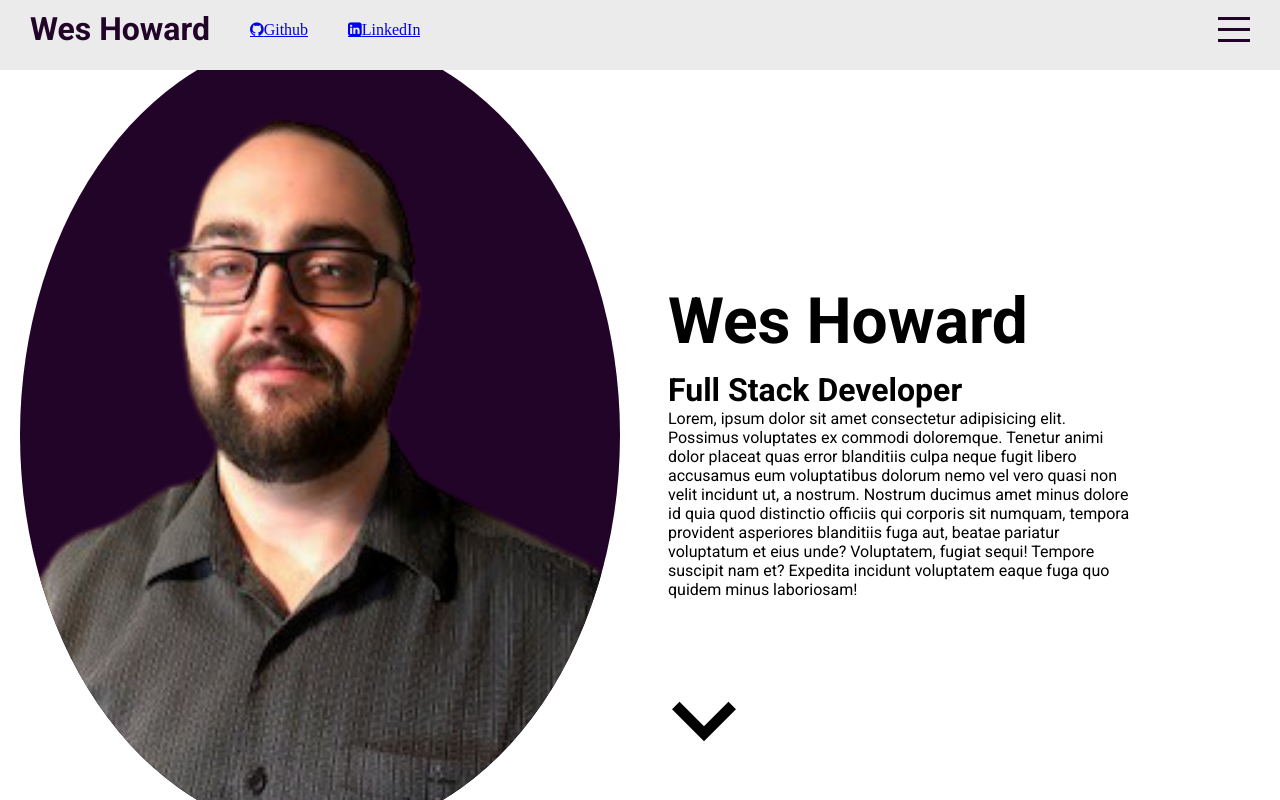
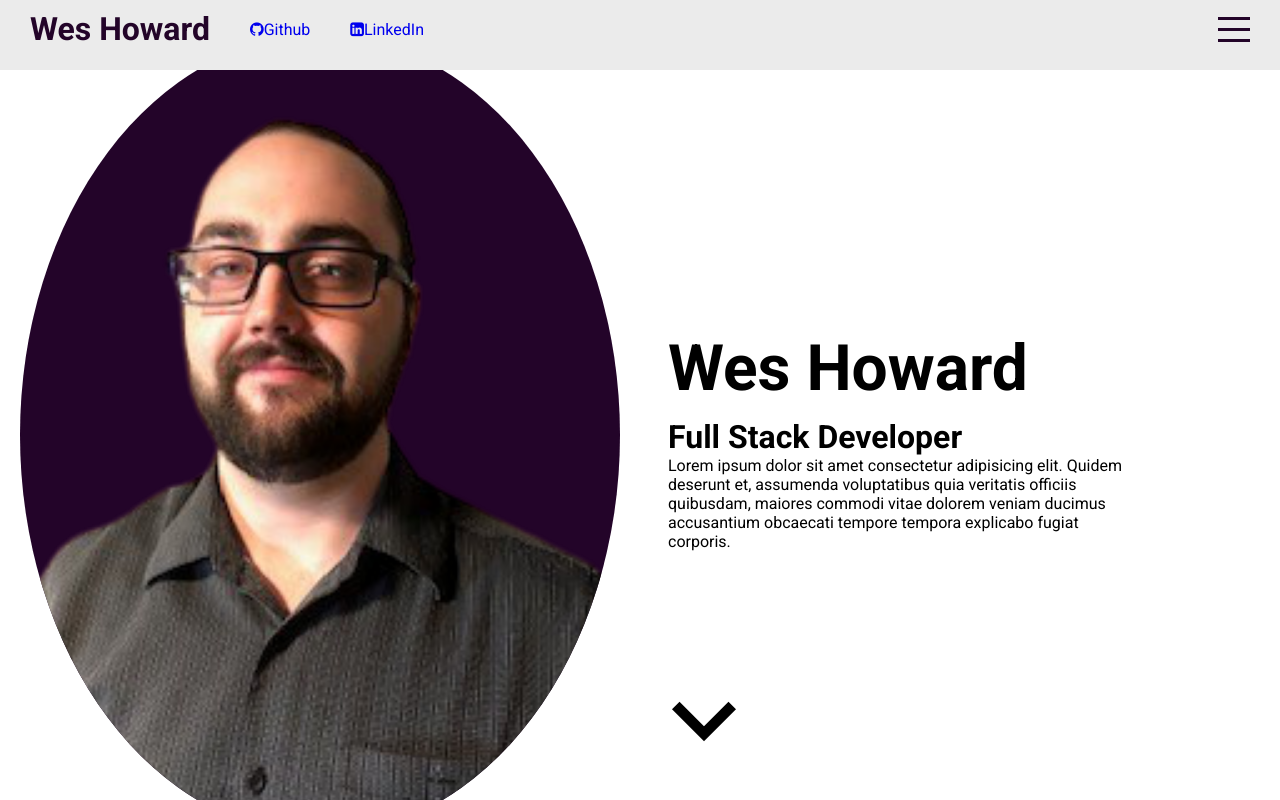
Before and after one commit to BiggRonn/rwhPorty, a React (Create React App) app: page / in a window 1280 px wide. Built offline with nearby package versions, Linux system fonts and the light colour scheme.

Commit message:
added mobile breakpoints

```diff
--- a/src/components/contact/Contact.jsx
+++ b/src/components/contact/Contact.jsx
@@ -20,7 +20,7 @@ export default function Contact() {
                     <input type="text" placeholder="Email" />
                     <textarea placeholder="Message"></textarea>
                     <button type="submit">Send</button>
-                    {message && <span><h1>Thank you for your interest, I will reply ASAP.</h1> You can also message me on LinkedIn, and be sure to check out my Github!</span>}
+                    {message && <span>Thank you for your interest, I will reply ASAP. Please message me on LinkedIn as well!</span>}
                 </form>
             </div>
 
--- a/src/components/contact/contact.scss
+++ b/src/components/contact/contact.scss
@@ -1,18 +1,22 @@
 @import "../../global.scss";
 
-.contact{
+.contact {
     background-color: $accent3;
     display: flex;
 
-    .left{
+    @include mobile {
+        flex-direction: column;
+    }
+
+    .left {
         flex: 1;
         overflow: hidden;
 
-        img{
+        img {
             height: 100%;
         }
     }
-    .right{
+    .right {
         flex: 1;
 
         display: flex;
@@ -20,11 +24,11 @@
         align-items: center;
         justify-content: center;
 
-        h2{
+        h2 {
             font-size: 4rem;
             font-weight: 700;
         }
-        form{
+        form {
             width: 70%;
             height: 70%;
             display: flex;
@@ -32,21 +36,29 @@
             align-items: center;
             justify-content: space-around;
 
-            input{
+            input {
                 width: 50%;
                 height: 30px;
                 font-size: 1rem;
                 border-radius: 5px;
+
+                @include mobile {
+                    width: 90%;
+                }
             }
 
-            textarea{
+            textarea {
                 width: 50%;
                 height: 40%;
                 font-size: 1rem;
                 border-radius: 5px;
+
+                @include mobile{
+                    width: 90%;
+                }
             }
 
-            button{
+            button {
                 width: 25%;
                 height: 30px;
                 color: $accent3;
@@ -55,12 +67,13 @@
                 font-weight: 400;
                 cursor: pointer;
 
-                &:focus{
+                &:focus {
                     outline: none;
                 }
             }
 
-            span{
+            span {
+                font-size: .9rem;
                 background-color: $accent3;
             }
         }
--- a/src/components/intro/Intro.jsx
+++ b/src/components/intro/Intro.jsx
@@ -15,7 +15,7 @@ export default function Intro() {
 
                 <h1>Wes Howard</h1>
                 <h2>Full Stack Developer</h2>
-                <article>Lorem, ipsum dolor sit amet consectetur adipisicing elit. Possimus voluptates ex commodi doloremque. Tenetur animi dolor placeat quas error blanditiis culpa neque fugit libero accusamus eum voluptatibus dolorum nemo vel vero quasi non velit incidunt ut, a nostrum. Nostrum ducimus amet minus dolore id quia quod distinctio officiis qui corporis sit numquam, tempora provident asperiores blanditiis fuga aut, beatae pariatur voluptatum et eius unde? Voluptatem, fugiat sequi! Tempore suscipit nam et? Expedita incidunt voluptatem eaque fuga quo quidem minus laboriosam!</article>
+                <article>Lorem ipsum dolor sit amet consectetur adipisicing elit. Quidem deserunt et, assumenda voluptatibus quia veritatis officiis quibusdam, maiores commodi vitae dolorem veniam ducimus accusantium obcaecati tempore tempora explicabo fugiat corporis.</article>
 
 
                 </div>
--- a/src/components/intro/intro.scss
+++ b/src/components/intro/intro.scss
@@ -89,10 +89,16 @@
             position: absolute;
             bottom: 0.75rem;
 
+
+
             .downArrow{
                 width: 8rem;
                 height: 8rem;
                 color: $maincolor;
+
+                @include mobile{
+                    display: none;
+                }
             }
         }
     }
--- a/src/components/portfolio/portfolio.scss
+++ b/src/components/portfolio/portfolio.scss
@@ -8,8 +8,12 @@
     justify-content: center;
 
     h1 {
-        font-size: 5rem;
+        font-size: 4rem;
         font-weight: 600;
+
+        @include mobile {
+            font-size: 2rem;
+        }
     }
 
     ul {
@@ -18,7 +22,11 @@
         list-style: none;
         display: flex;
 
-
+        @include mobile {
+            margin: 0;
+            flex-wrap: wrap;
+            justify-content: center;
+        }
     }
 }
 
@@ -28,6 +36,10 @@
     align-items: center;
     justify-content: center;
     flex-wrap: wrap;
+
+    @include mobile {
+        width: 100%;
+    }
 
     .item {
         width: 250px;
@@ -43,25 +55,27 @@
         transition: all 0.5s ease;
         cursor: pointer;
 
-        h3{
+        @include mobile {
+            width: 125p;
+            height: 100px;
+        }
+
+        h3 {
             position: absolute;
             font-size: 1.2rem;
         }
-        img{
+        img {
             width: 100%;
             height: 100%;
             object-fit: cover;
             z-index: 1;
-
         }
-        &:hover{
+        &:hover {
             background-color: $maincolor;
-            img{
+            img {
                 opacity: 0.2;
                 z-index: 0;
             }
-
-
         }
     }
 }
--- a/src/components/portfolioList/portfolioList.scss
+++ b/src/components/portfolioList/portfolioList.scss
@@ -7,6 +7,11 @@
     border-radius: 8px;
     cursor: pointer;
 
+    @include mobile{
+        margin-right: 10px;
+
+    }
+
     &.active {
         background-color: $maincolor;
         color: $accent3;
--- a/src/components/topbar/Topbar.jsx
+++ b/src/components/topbar/Topbar.jsx
@@ -9,11 +9,11 @@ export default function Topbar( {menuOpen, setMenuOpen} ) {
                 <div className="left">
                     <a href="#intro" className="logo">Wes Howard</a>
                     <div className="itemContainer">
-                        <a href="https://github.com/BiggRonn" target="_blank" rel="noreferrer" class='fa fa-github'>Github</a>
+                        <a href="https://github.com/BiggRonn" target="_blank" rel="noreferrer" class='fa fa-github' fontSize="large"><span>Github</span></a>
 
                     </div>
                     <div className="itemContainer">
-                        <a href="https://www.linkedin.com/in/ronaldweshoward/" target="_blank" rel="noreferrer" class='fa fa-linkedin-square'>LinkedIn</a>
+                        <a href="https://www.linkedin.com/in/ronaldweshoward/" target="_blank" rel="noreferrer" class='fa fa-linkedin-square'><span>LinkedIn</span></a>
                     </div>
                 </div>
 
--- a/src/components/topbar/topbar.scss
+++ b/src/components/topbar/topbar.scss
@@ -31,6 +31,10 @@
                 //will inherit color properties of parent
                 color: inherit;
                 margin-right: 2.5rem;
+
+                @include mobile{
+                    font-size: 1.5rem;
+                }
             }
 
             .itemContainer{
@@ -38,9 +42,20 @@
                 align-items: center;
                 margin-right: 2.5rem;
 
+
                 a{
+                    overflow: hidden;
+                    text-decoration: none;
 
                     transition: all 1s ease;
+
+                    span{
+                        height: 100%;
+                        @include mobile{
+                            display: none;
+                        }
+
+                    }
                 }
 
             }
```
